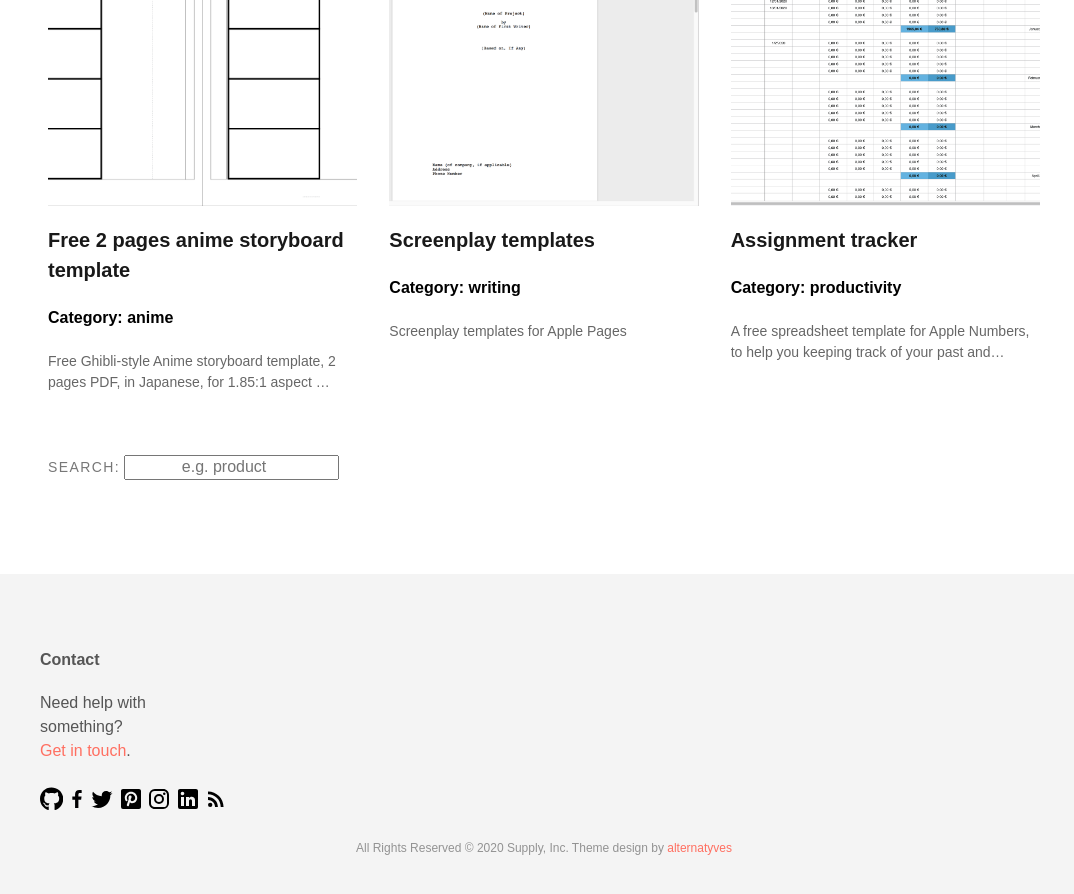
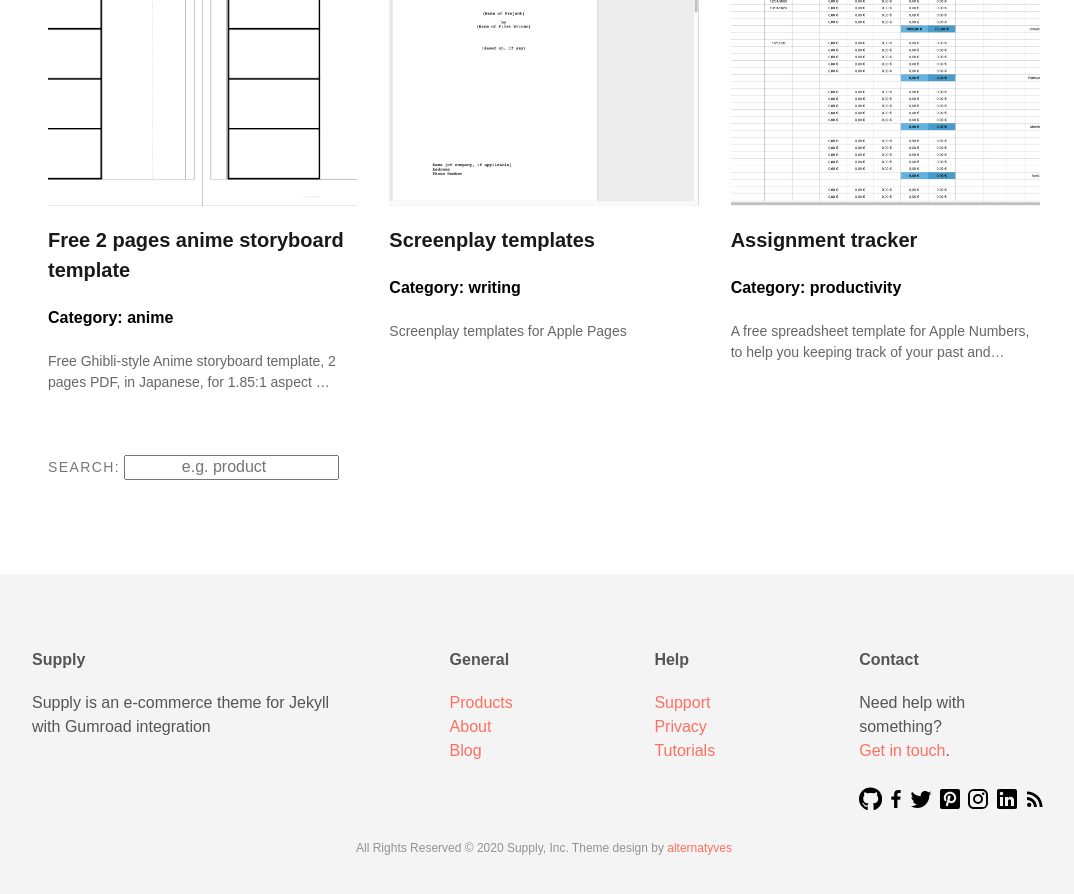
Before and after one commit to YJPL/Supply, a Jekyll site: the page built from index.html, in a window 1280 px wide and 900 px high, scrolled down 1018 px. Shown: the top 894 px of the window, without its empty margins (96-1170 px from the left). Built offline with Jekyll 4.4.1, drawn with Linux system fonts in a browser that asks for light colours.

Commit message:
A more comprehensive footer sample
added links for example on how the basic site works

```diff
--- a/_includes/footer.html
+++ b/_includes/footer.html
@@ -1,7 +1,31 @@
 <footer>
-  <div class="container mw9 center bg-near-white pv4 ph3 ph5-m ph6-l mid-gray avenir">
-    <ul class="footer-columns list pl0 cf ph0-ns">
-      <li class="footer-nav fl w-100 w-20-l pa2">
+			<div class="container mw9 center bg-near-white pv4 ph3 ph5-m ph6-l mid-gray avenir">
+				<ul class="footer-columns list pl0 cf ph0-ns">
+          <li class="about list pl0 fl w-100 w-40-l pa2">
+        <h4>Supply</h4>
+        <ul class="list pl0 lh-copy measure-narrow">Supply is an e-commerce theme for Jekyll with Gumroad integration</ul>
+      </li>
+
+
+					<li class="footer-nav fl w-100 w-20-l pa2">
+						<h4>General</h4>
+						<ul class="list pl0 lh-copy">
+							<li><a href="/">Products</a></li>
+							<li><a href="/about/">About</a></li>
+							<li><a href="/blog/">Blog</a></li>
+						</ul>
+					</li>
+
+					<li class="footer-nav fl w-100 w-20-l pa2">
+						<h4>Help</h4>
+						<ul class="list pl0 lh-copy">
+							<li><a href="/support/">Support</a></li>
+							<li><a href="/privacy/">Privacy</a></li>
+							<li><a href="/tutorial/">Tutorials</a></li>
+						</ul>
+					</li>
+
+					<li class="footer-nav fl w-100 w-20-l pa2">
   <h4>Contact</h4>
   <ul class="list pl0 lh-copy">
   <li>Need help with something?</li>
```
